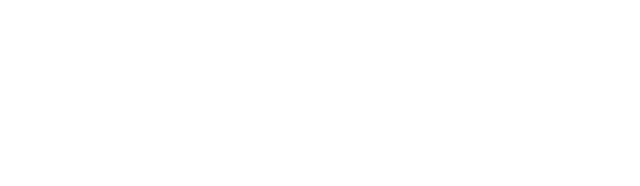
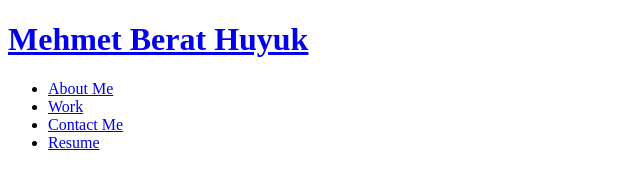
Before and after one commit to glgberat/professional-portfolio, a plain HTML site: page index.html in a window 1280 px wide. Shown: the whole page, without its empty margins (0-640 px from the left). Drawn offline with Linux system fonts and the light colour scheme.

Commit message:
<nav> elements added

```diff
--- a/index.html
+++ b/index.html
@@ -8,12 +8,25 @@
   </head>
   <body>
       <header>
-
-        <nav>
-
-
-
-        </nav>
+        <h1>
+            <a href="./">Mehmet Berat Huyuk</a>
+          </h1>
+            <nav>
+                <ul>
+                  <li>
+                    <a href="#about-me">About Me</a>
+                  </li>
+                  <li>
+                    <a href="#work">Work</a>
+                  </li>
+                  <li>
+                    <a href="#contact-me">Contact Me</a>
+                  </li>
+                  <li>
+                    <a href="#resume">Resume</a>
+                  </li>
+                </ul>
+              </nav>
 
 
 
```
Also changed, not shown: 1 other file.
